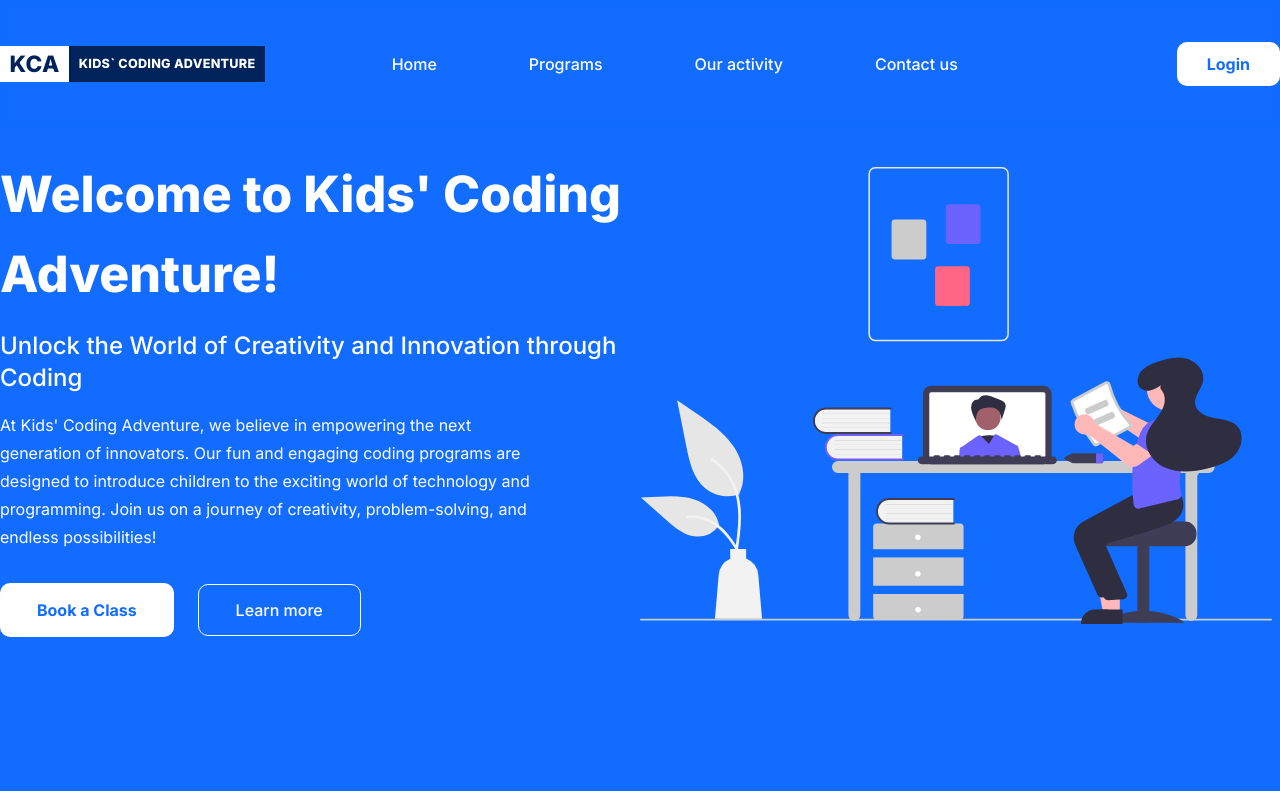
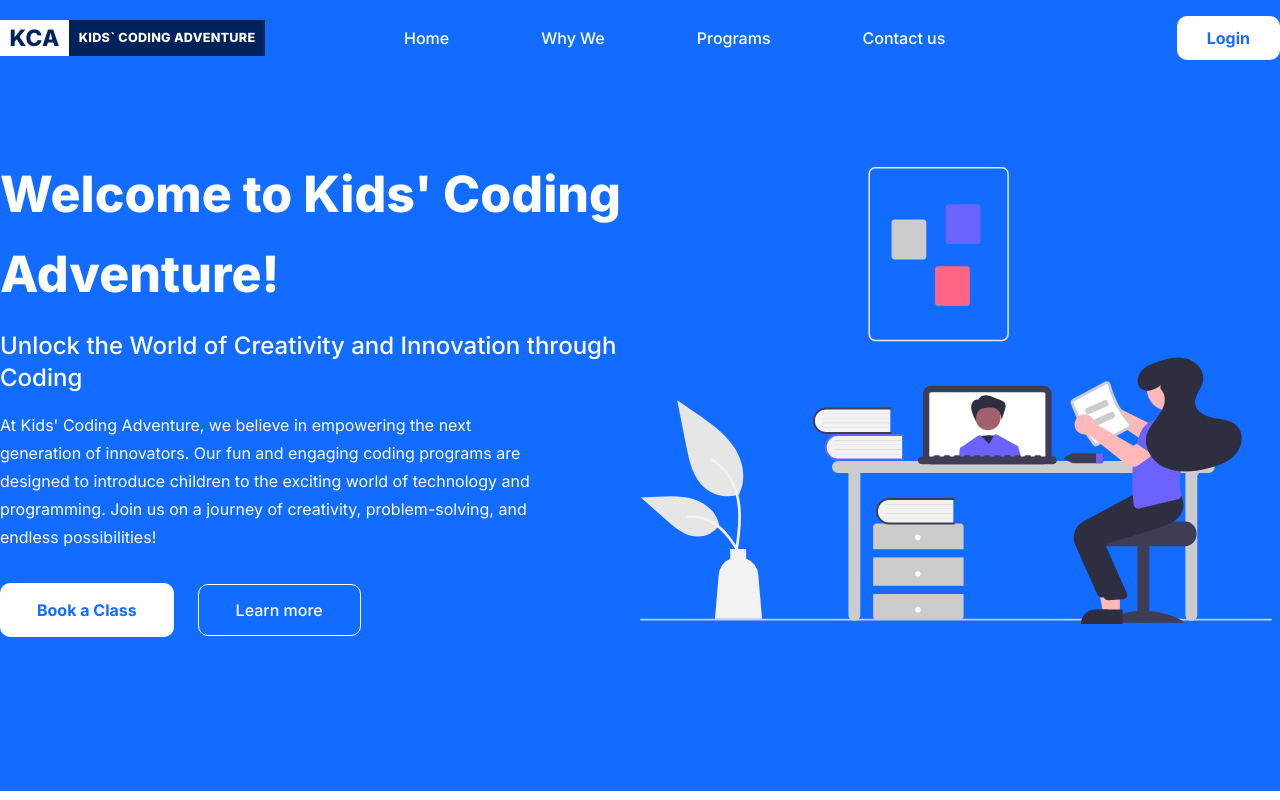
Before and after one commit to TatianaNovitskaya/coding-kid, a Next.js app: page / in a window 1280 px wide. Shown: the top 800 px of the page. Built offline with nearby package versions, Linux system fonts and the light colour scheme.

Commit message:
added links for sections

```diff
--- a/src/components/Header.js
+++ b/src/components/Header.js
@@ -3,8 +3,8 @@ import Link from "next/link";
 export default function Header() {
     return (
         <>
-            <header className={"fixed top-0 left-0 right-0 backdrop-blur-sm z-50"}>
-                <div className={"container mx-auto flex justify-between items-center py-[2.62rem]"}>
+            <header className={"fixed top-0 left-0 right-0 bg-[#116CFF] backdrop-blur-sm z-50"}>
+                <div className={"container mx-auto flex justify-between items-center py-[1rem]"}>
                     <div className="flex items-center">
                         <p className={"text-[#00235C] font-extrabold text-[1.41rem] bg-white leading-[1.10rem] tracking-[.028rem] p-[0.59rem]"}>KCA</p>
                         <span
@@ -12,11 +12,10 @@ export default function Header() {
                     </div>
                     <nav>
                         <ul className={"flex text-white text-base font-medium"}>
-                            <li><Link href={"#"} className={"mr-[5.75rem] hover:font-extrabold"}>Home</Link></li>
-                            <li><Link href={"#"} className={"mr-[5.75rem] hover:font-extrabold"}>Programs</Link></li>
-                            <li><Link href={"#"} className={"mr-[5.75rem] hover:font-extrabold"}>Our activity</Link>
-                            </li>
-                            <li><Link href={"#"} className={"mr-[5.75rem] hover:font-extrabold"}>Contact us</Link></li>
+                            <li><Link href={"#home"} className={"mr-[5.75rem] hover:font-extrabold"}>Home</Link></li>
+                            <li><Link href={"#why-we"} className={"mr-[5.75rem] hover:font-extrabold"}>Why We</Link></li>
+                            <li><Link href={"#programs"} className={"mr-[5.75rem] hover:font-extrabold"}>Programs</Link></li>
+                            <li><Link href={"#contacts"} className={"mr-[5.75rem] hover:font-extrabold"}>Contact us</Link></li>
                         </ul>
                     </nav>
                     <button
--- a/src/components/sections/WhyWeSection.js
+++ b/src/components/sections/WhyWeSection.js
@@ -4,7 +4,7 @@ import Image from "next/image";
 export default function WhyWeSection() {
     return (
         <>
-            <section id={"home"} className={""}>
+            <section id={"why-we"} className={""}>
                 <div className={"container mx-auto flex justify-between items-center py-[5.62rem]"}>
                     <div className={"w-ful text-center  text-[#00235C]"}>
                         <h2 className={"text-[3rem] leading-[3.75rem] font-extrabold"}>Why Choose Kids' Coding
```
